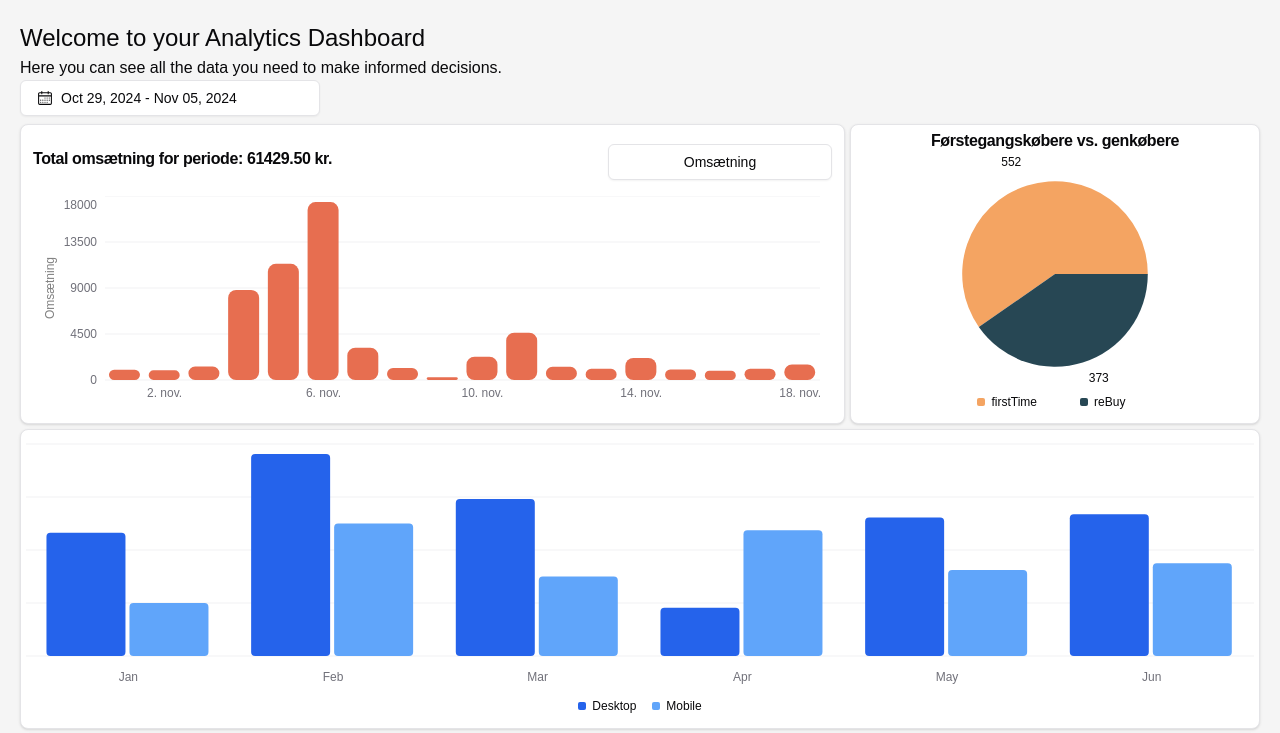
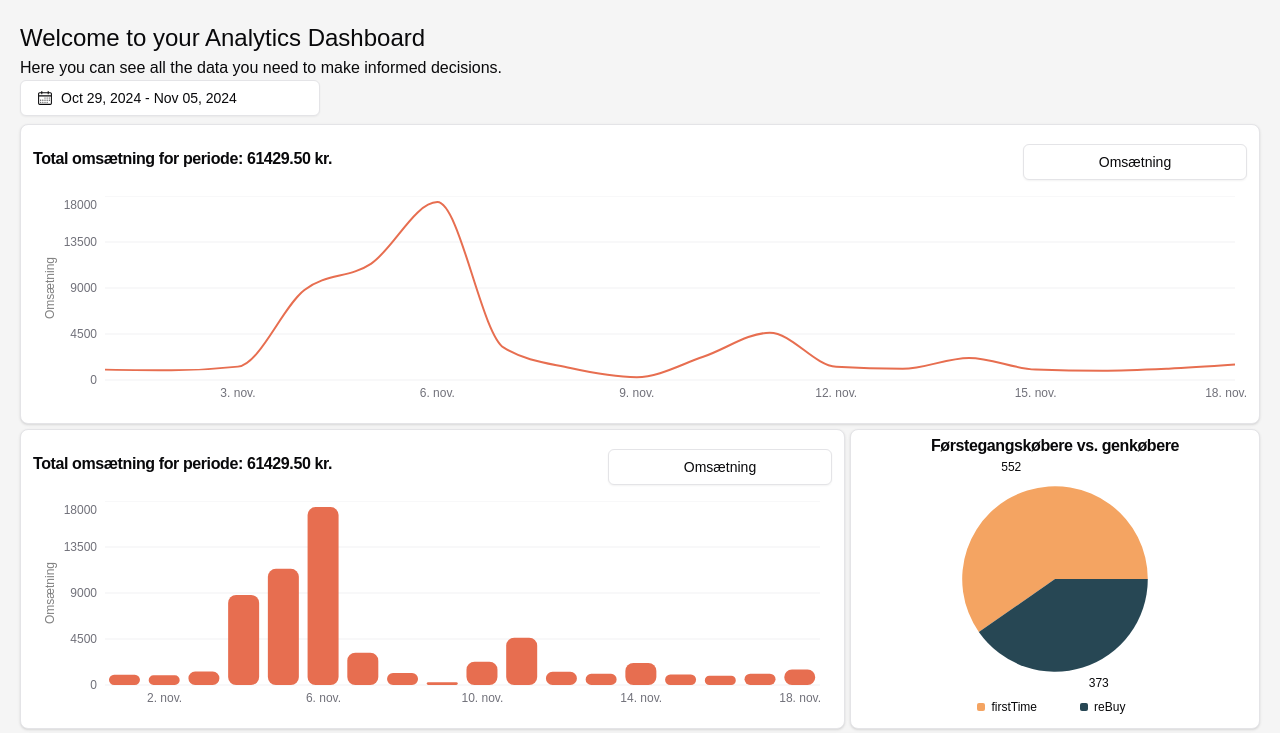
Before and after one commit to Stefanos-Langkilde/analytics, a Next.js app in the folder analytics/: page / in a window 1280 px wide. Shown: the top 733 px of the page. Built offline with nearby package versions, Linux system fonts and the light colour scheme.

Commit message:
Update chart configuration to correct chart type references and ensure proper rendering

```diff
--- a/analytics/app/page.tsx
+++ b/analytics/app/page.tsx
@@ -20,7 +20,7 @@ export default async function Home() {
    // the object should have an id, how many columns it should span (max 12), and type property.
    // position the chart by changing the order of the objects in the array, first item will be on top
    const charts = [
-      // { id: 1, span: 12, type: "profitsChart" },
+      { id: 1, span: 12, type: "profitsChart" },
       { id: 5, span: 8, type: "ordersMade" },
       { id: 6, span: 4, type: "firstVersusRebuyers" },
       { id: 2, span: 12, type: "productPopularity" },
@@ -60,7 +60,7 @@ function RenderChart(chart: string, chartData: ChartData[]) {
          return <MyChart2 />;
       case "totalSales":
          return <MyChart3 />;
-      case "salesChart":
+      case "profitsChart":
          return <ProfitsChart data={chartData} />;
       case "ordersMade":
          return <BarChart data={chartData} />;
```
